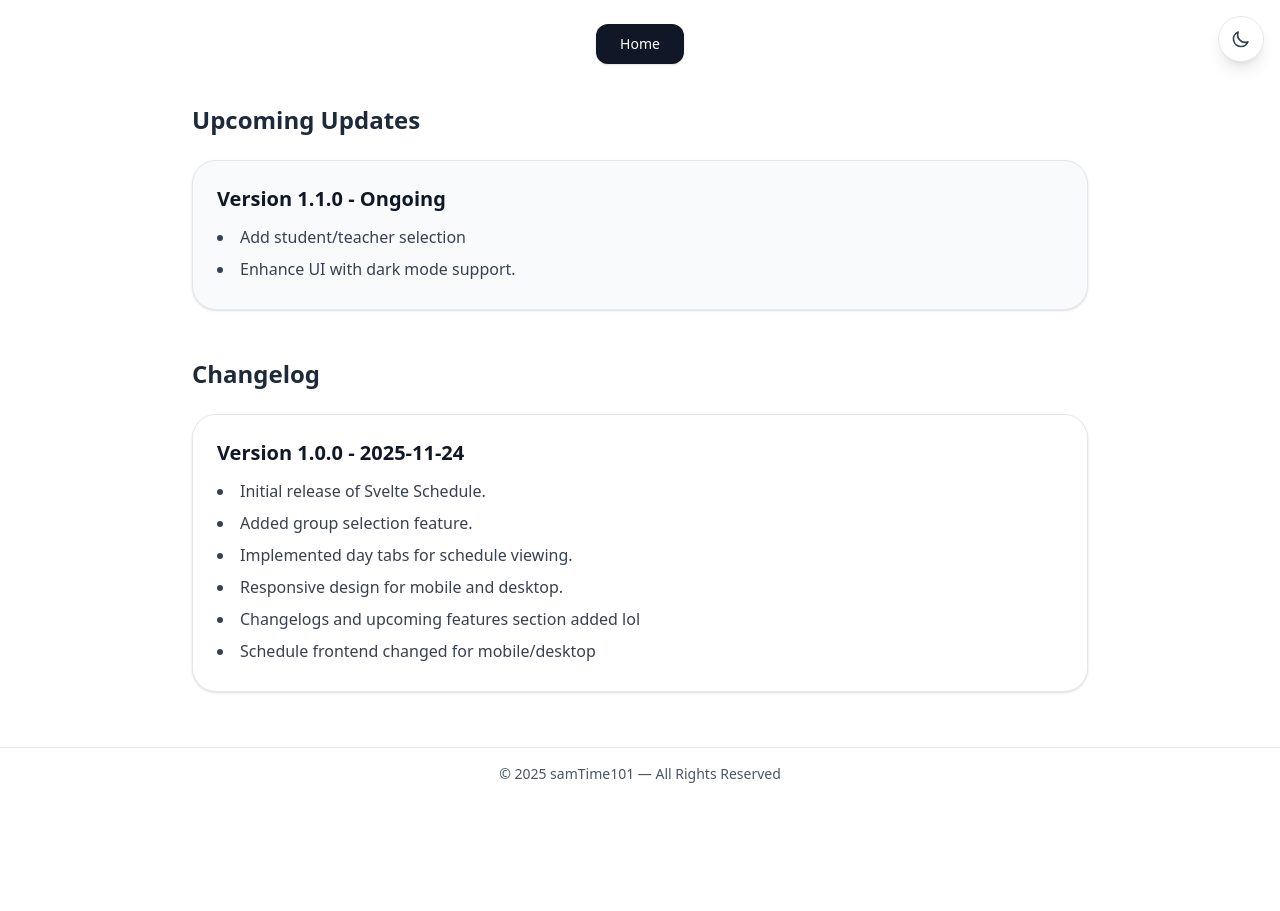
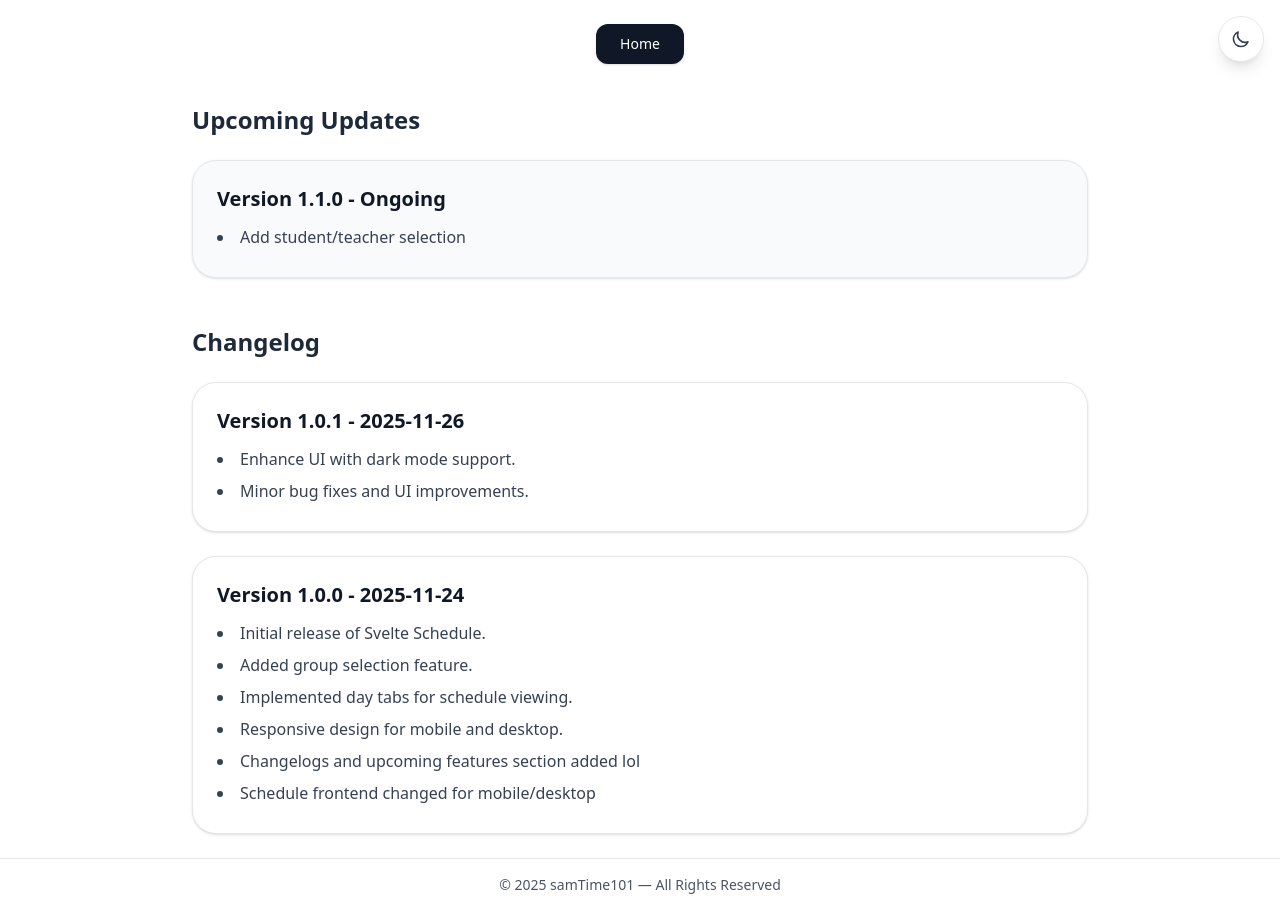
Before and after one commit to samTime101/schedule, a SvelteKit app: page /changelog in a window 1280 px wide. Before the commit the page ends 800 px from the top, so only its background shows below. Built offline with nearby package versions, Linux system fonts and the light colour scheme.

Commit message:
feat: 1.0.1

```diff
--- a/src/lib/changelog.ts
+++ b/src/lib/changelog.ts
@@ -1,4 +1,11 @@
 let changelog = {
+	'1.0.1': {
+		date: '2025-11-26',
+		changes: [
+			'Enhance UI with dark mode support.',
+			'Minor bug fixes and UI improvements.'
+		]
+	},
 	'1.0.0': {
 		date: '2025-11-24',
 		changes: [
@@ -9,12 +16,12 @@ let changelog = {
 			'Changelogs and upcoming features section added lol',
 			'Schedule frontend changed for mobile/desktop'
 		]
-	}
+	},
 };
 let upcoming = {
 	'1.1.0': {
 		date: 'Ongoing',
-		changes: ['Add student/teacher selection', 'Enhance UI with dark mode support.']
+		changes: ['Add student/teacher selection']
 	}
 };
 
--- a/src/routes/+page.svelte
+++ b/src/routes/+page.svelte
@@ -1,16 +1,11 @@
 <script lang="ts">
 	import { groups } from '$lib/schedule';
-	import { changelog, upcoming } from '$lib/changelog';
 	import Schedule from './components/Schedule.svelte';
 	import Footer from './components/Footer.svelte';
-	import Changelog from './components/Changelog.svelte';
 </script>
 
 <div class="flex flex-col min-h-screen bg-white dark:bg-gray-900 transition-colors duration-200">
-	<!-- changelog -->
-	<div
-		class="p-4 bg-yellow-100 dark:bg-yellow-900 text-yellow-800 dark:text-yellow-200 text-center"
-	>
+	<div class="p-4 bg-yellow-100 dark:bg-yellow-900 text-yellow-800 dark:text-yellow-200 text-center">
 		<strong>Note:</strong> Check out the
 		<a
 			href="/changelog"
@@ -20,6 +15,5 @@
 	<div class="flex-grow">
 		<Schedule {groups} defaultGroup="L5CG4" />
 	</div>
-	<!-- <Changelog changelog={changelog} upcoming={upcoming} /> -->
 	<Footer />
 </div>
```
